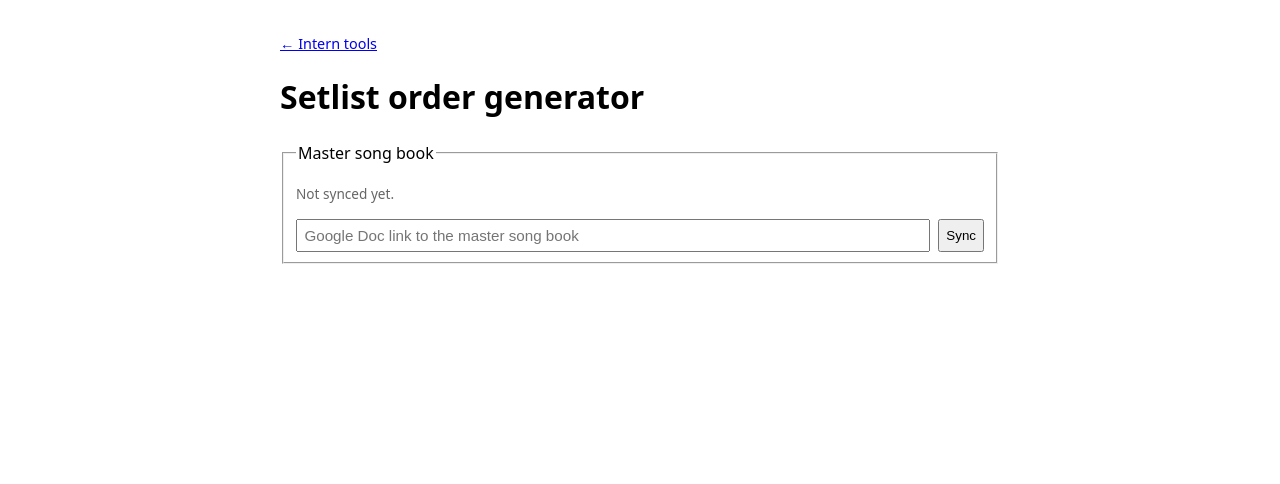
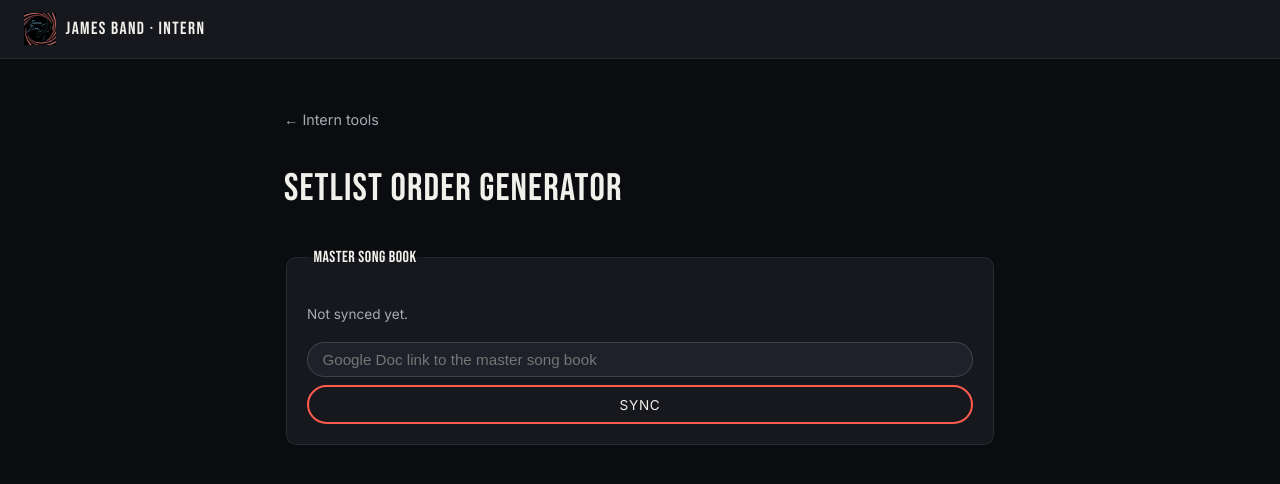
Before and after one commit to carljarner/jamesband, a FastAPI app: page /setlist in a window 1280 px wide. Shown: the top 484 px of the page. Run offline with FastAPI, Linux system fonts and the light colour scheme; the visitor is signed in with stand-in values (Sample User, id 1).

Commit message:
Restyle intern app to match band logo
Introduces a shared dark theme (coral/cyan tokens, Bebas Neue/Inter
fonts) reused from the public site, served via a new static/ folder
and a Jinja2 base template that all intern pages now extend.

Co-Authored-By: Claude Sonnet 5 <noreply@anthropic.com>
Claude-Session: https://claude.ai/code/session_01TeeZdMUj1v1yPxa6Ki7tK9

```diff
--- a/intern/app.py
+++ b/intern/app.py
@@ -5,6 +5,7 @@ from urllib.parse import quote
 
 from fastapi import FastAPI, File, Form, HTTPException, Request, UploadFile
 from fastapi.responses import FileResponse, HTMLResponse, RedirectResponse, Response
+from fastapi.staticfiles import StaticFiles
 from fastapi.templating import Jinja2Templates
 from starlette.middleware.sessions import SessionMiddleware
 
@@ -18,13 +19,14 @@ VALID_PASSWORDS = [p.strip() for p in os.environ["INTERN_PASSWORD"].split(",") i
 SESSION_SECRET = os.environ["SESSION_SECRET"]
 
 app = FastAPI()
+app.mount("/static", StaticFiles(directory="static"), name="static")
 templates = Jinja2Templates(directory="templates")
 
 
 @app.middleware("http")
 async def require_login(request: Request, call_next):
-    public_paths = {"/login"}
-    if request.url.path not in public_paths and not request.session.get("authed"):
+    public = request.url.path == "/login" or request.url.path.startswith("/static/")
+    if not public and not request.session.get("authed"):
         return RedirectResponse("/login")
     return await call_next(request)
 
--- /dev/null
+++ b/intern/static/style.css
@@ -0,0 +1,309 @@
+:root {
+  --bg: #0b0c0f;
+  --surface: #16181d;
+  --surface-alt: #1e2129;
+  --text: #f2f0eb;
+  --text-dim: #a9a9b3;
+  --accent: #ff5a4e;
+  --accent-2: #4fd7d1;
+  --radius: 10px;
+  --max: 760px;
+  color-scheme: dark;
+}
+
+* { box-sizing: border-box; }
+
+body {
+  margin: 0;
+  background: var(--bg);
+  color: var(--text);
+  font-family: 'Inter', system-ui, sans-serif;
+  line-height: 1.6;
+}
+
+h1, h2, legend {
+  font-family: 'Bebas Neue', 'Inter', sans-serif;
+  letter-spacing: 0.03em;
+  font-weight: 400;
+}
+
+h1 { font-size: clamp(1.8rem, 5vw, 2.4rem); }
+
+a { color: var(--accent-2); }
+
+/* ---------- Layout ---------- */
+.container {
+  max-width: var(--max);
+  margin: 0 auto;
+  padding: 2rem 1.5rem;
+}
+
+.container--wide { max-width: 900px; }
+
+.topbar {
+  display: flex;
+  align-items: center;
+  gap: 0.6rem;
+  padding: 0.8rem 1.5rem;
+  background: var(--surface);
+  border-bottom: 1px solid rgba(255,255,255,0.08);
+}
+
+.topbar__logo {
+  height: 32px;
+  width: auto;
+  display: block;
+}
+
+.topbar__brand {
+  font-family: 'Bebas Neue', sans-serif;
+  font-size: 1.1rem;
+  letter-spacing: 0.08em;
+  color: var(--text);
+  text-decoration: none;
+  display: flex;
+  align-items: center;
+  gap: 0.6rem;
+}
+
+/* ---------- Common bits ---------- */
+a.back {
+  color: var(--text-dim);
+  text-decoration: none;
+  font-size: 0.9rem;
+}
+
+a.back:hover { color: var(--text); }
+
+.error {
+  color: var(--accent);
+  background: rgba(255,90,78,0.08);
+  border: 1px solid rgba(255,90,78,0.35);
+  border-radius: var(--radius);
+  padding: 0.5rem 0.75rem;
+  font-size: 0.9rem;
+}
+
+.muted, .song-meta {
+  color: var(--text-dim);
+  font-size: 0.85rem;
+}
+
+fieldset {
+  margin-top: 1.5rem;
+  background: var(--surface);
+  border: 1px solid rgba(255,255,255,0.08);
+  border-radius: var(--radius);
+  padding: 1.25rem;
+}
+
+legend {
+  padding: 0 0.4rem;
+  color: var(--text);
+}
+
+/* ---------- Forms ---------- */
+form {
+  display: flex;
+  flex-direction: column;
+  gap: 0.75rem;
+}
+
+input[type="text"],
+input[type="password"],
+input[type="url"],
+input[type="number"],
+input[type="file"] {
+  background: var(--surface-alt);
+  border: 1px solid rgba(255,255,255,0.15);
+  color: var(--text);
+  border-radius: 100px;
+  padding: 0.5rem 0.9rem;
+  font-size: 0.95rem;
+}
+
+input[type="file"] { border-radius: var(--radius); }
+
+input:focus {
+  outline: none;
+  border-color: var(--accent);
+}
+
+button {
+  border-radius: 100px;
+  padding: 0.6rem 1.4rem;
+  border: 2px solid var(--accent);
+  background: transparent;
+  color: var(--text);
+  text-transform: uppercase;
+  letter-spacing: 0.05em;
+  font-size: 0.85rem;
+  cursor: pointer;
+  transition: background 0.2s ease, color 0.2s ease;
+  font-family: inherit;
+}
+
+button:hover {
+  background: var(--accent);
+  color: #12130f;
+}
+
+button.primary { align-self: flex-start; }
+
+/* ---------- Home ---------- */
+.tool-links {
+  list-style: none;
+  margin: 1.5rem 0 0;
+  padding: 0;
+  display: flex;
+  flex-direction: column;
+  gap: 0.75rem;
+}
+
+.tool-links a {
+  display: block;
+  background: var(--surface);
+  border: 1px solid rgba(255,255,255,0.08);
+  border-radius: var(--radius);
+  padding: 1rem 1.25rem;
+  color: var(--text);
+  text-decoration: none;
+  transition: border-color 0.2s ease;
+}
+
+.tool-links a:hover { border-color: var(--accent-2); }
+
+/* ---------- Setlist ---------- */
+.sync-form { display: flex; gap: 0.5rem; margin-top: 1rem; }
+.sync-form input { flex: 1; }
+
+.columns { display: flex; gap: 2rem; margin-top: 1.5rem; }
+.column { flex: 1; min-width: 0; }
+.column h2 { font-size: 1rem; }
+
+ul.dnd {
+  list-style: none;
+  padding: 0.5rem;
+  margin: 0;
+  min-height: 200px;
+  border: 1px dashed rgba(255,255,255,0.2);
+  border-radius: var(--radius);
+}
+
+ul.dnd li {
+  padding: 0.5rem 0.6rem;
+  margin-bottom: 0.4rem;
+  background: var(--surface-alt);
+  border: 1px solid rgba(255,255,255,0.08);
+  border-radius: var(--radius);
+  cursor: grab;
+  display: flex;
+  justify-content: space-between;
+  align-items: center;
+}
+
+ul.dnd li.dragging { opacity: 0.4; }
+
+ul.dnd li button {
+  background: none;
+  border: none;
+  cursor: pointer;
+  font-size: 1rem;
+  color: var(--text-dim);
+  padding: 0;
+  text-transform: none;
+}
+
+ul.dnd li button:hover { background: none; color: var(--accent); }
+
+@media (max-width: 640px) {
+  .columns { flex-direction: column; }
+}
+
+/* ---------- Chord library ---------- */
+.grid {
+  display: grid;
+  grid-template-columns: repeat(auto-fill, minmax(48px, 1fr));
+  gap: 4px;
+  margin-top: 0.75rem;
+}
+
+.cell {
+  border: 1px solid rgba(255,255,255,0.12);
+  background: var(--surface-alt);
+  border-radius: 6px;
+  text-align: center;
+  font-size: 0.7rem;
+  padding: 2px;
+  color: var(--text-dim);
+}
+
+.cell.have {
+  background: rgba(79,215,209,0.12);
+  border-color: var(--accent-2);
+  color: var(--text);
+}
+
+.cell img { max-width: 100%; display: block; margin: 2px auto; }
+
+form.upload {
+  display: flex;
+  flex-direction: row;
+  gap: 0.5rem;
+  margin-top: 0.75rem;
+  align-items: center;
+}
+
+form.upload input[type="file"] { flex: 1; }
+
+/* ---------- Songs ---------- */
+ul.songs { list-style: none; padding: 0; margin: 0; }
+
+ul.songs li {
+  padding: 0.75rem;
+  margin-bottom: 0.5rem;
+  background: var(--surface-alt);
+  border: 1px solid rgba(255,255,255,0.08);
+  border-radius: var(--radius);
+}
+
+.song-title { font-weight: 600; }
+.song-meta { margin-bottom: 0.4rem; }
+
+.transpose-row {
+  display: flex;
+  gap: 0.6rem;
+  margin-top: 0.4rem;
+  flex-wrap: wrap;
+  align-items: center;
+}
+
+.transpose-row form { flex-direction: row; gap: 0.3rem; align-items: center; }
+.transpose-row input { width: 90px; }
+
+/* ---------- Scan ---------- */
+img#preview {
+  max-width: 100%;
+  border-radius: var(--radius);
+  border: 1px solid rgba(255,255,255,0.1);
+  display: none;
+}
+
+/* ---------- Login ---------- */
+.login-wrap {
+  display: flex;
+  min-height: 70vh;
+  align-items: center;
+  justify-content: center;
+}
+
+.login-card {
+  background: var(--surface);
+  border: 1px solid rgba(255,255,255,0.08);
+  border-radius: var(--radius);
+  padding: 2rem;
+  width: 280px;
+}
+
+.login-card h1 { margin-top: 0; font-size: 1.6rem; }
+.login-card form { gap: 0.75rem; }
--- /dev/null
+++ b/intern/templates/base.html
@@ -0,0 +1,30 @@
+<!doctype html>
+<html lang="en">
+<head>
+  <meta charset="utf-8" />
+  <meta name="viewport" content="width=device-width, initial-scale=1" />
+  <title>{% block title %}Intern tools{% endblock %} &middot; James Band</title>
+  <link rel="icon" href="/static/logo.png" />
+
+  <link rel="preconnect" href="https://fonts.googleapis.com">
+  <link rel="preconnect" href="https://fonts.gstatic.com" crossorigin>
+  <link href="https://fonts.googleapis.com/css2?family=Bebas+Neue&family=Inter:wght@400;500;600&display=swap" rel="stylesheet">
+
+  <link rel="stylesheet" href="/static/style.css" />
+  {% block extra_style %}{% endblock %}
+</head>
+<body>
+  {% block topbar %}
+  <header class="topbar">
+    <a href="/" class="topbar__brand">
+      <img src="/static/logo.png" alt="James Band" class="topbar__logo" />
+      JAMES BAND &middot; INTERN
+    </a>
+  </header>
+  {% endblock %}
+  <main class="container {% block container_class %}{% endblock %}">
+    {% block content %}{% endblock %}
+  </main>
+  {% block scripts %}{% endblock %}
+</body>
+</html>
--- a/intern/templates/setlist.html
+++ b/intern/templates/setlist.html
@@ -1,28 +1,6 @@
-<!doctype html>
-<html lang="en">
-<head>
-  <meta charset="utf-8" />
-  <meta name="viewport" content="width=device-width, initial-scale=1" />
-  <title>Setlist order generator</title>
-  <style>
-    body { font-family: system-ui, sans-serif; max-width: 720px; margin: 2rem auto; padding: 0 1rem; }
-    a.back { font-size: 0.9rem; }
-    .error { color: #c00; }
-    .muted { color: #666; font-size: 0.85rem; }
-    fieldset { margin-top: 1.5rem; }
-    .sync-form { display: flex; gap: 0.5rem; margin-top: 1rem; }
-    .sync-form input { flex: 1; padding: 0.4rem; font-size: 0.95rem; }
-    .columns { display: flex; gap: 2rem; margin-top: 1.5rem; }
-    .column { flex: 1; min-width: 0; }
-    .column h2 { font-size: 1rem; }
-    ul.dnd { list-style: none; padding: 0; min-height: 200px; border: 1px dashed #ccc; border-radius: 6px; padding: 0.5rem; }
-    ul.dnd li { padding: 0.5rem 0.6rem; margin-bottom: 0.4rem; background: #f4f4f4; border-radius: 4px; cursor: grab; display: flex; justify-content: space-between; align-items: center; }
-    ul.dnd li.dragging { opacity: 0.4; }
-    ul.dnd li button { background: none; border: none; cursor: pointer; font-size: 1rem; color: #999; }
-    button.primary { margin-top: 1rem; padding: 0.6rem 1.2rem; font-size: 1rem; }
-  </style>
-</head>
-<body>
+{% extends "base.html" %}
+{% block title %}Setlist order generator{% endblock %}
+{% block content %}
 <p><a class="back" href="/">&larr; Intern tools</a></p>
 <h1>Setlist order generator</h1>
 
@@ -64,7 +42,9 @@
   <button class="primary" type="submit">Download PDF</button>
 </form>
 {% endif %}
+{% endblock %}
 
+{% block scripts %}
 <script>
   const available = document.getElementById('available');
   const chosen = document.getElementById('chosen');
@@ -128,5 +108,4 @@
     document.getElementById('order-input').value = JSON.stringify(order);
   });
 </script>
-</body>
-</html>
+{% endblock %}
```
Also changed, not shown: intern/templates/chords.html (+4 -23 lines), intern/templates/home.html (+10 -20 lines), intern/templates/login.html (+9 -16 lines), intern/templates/scan.html (+6 -20 lines), intern/templates/songs.html (+4 -27 lines), intern/templates/tag.html (+15 -20 lines), intern/static/logo.png (added). Lines whose indentation alone changed are shown as unchanged.
